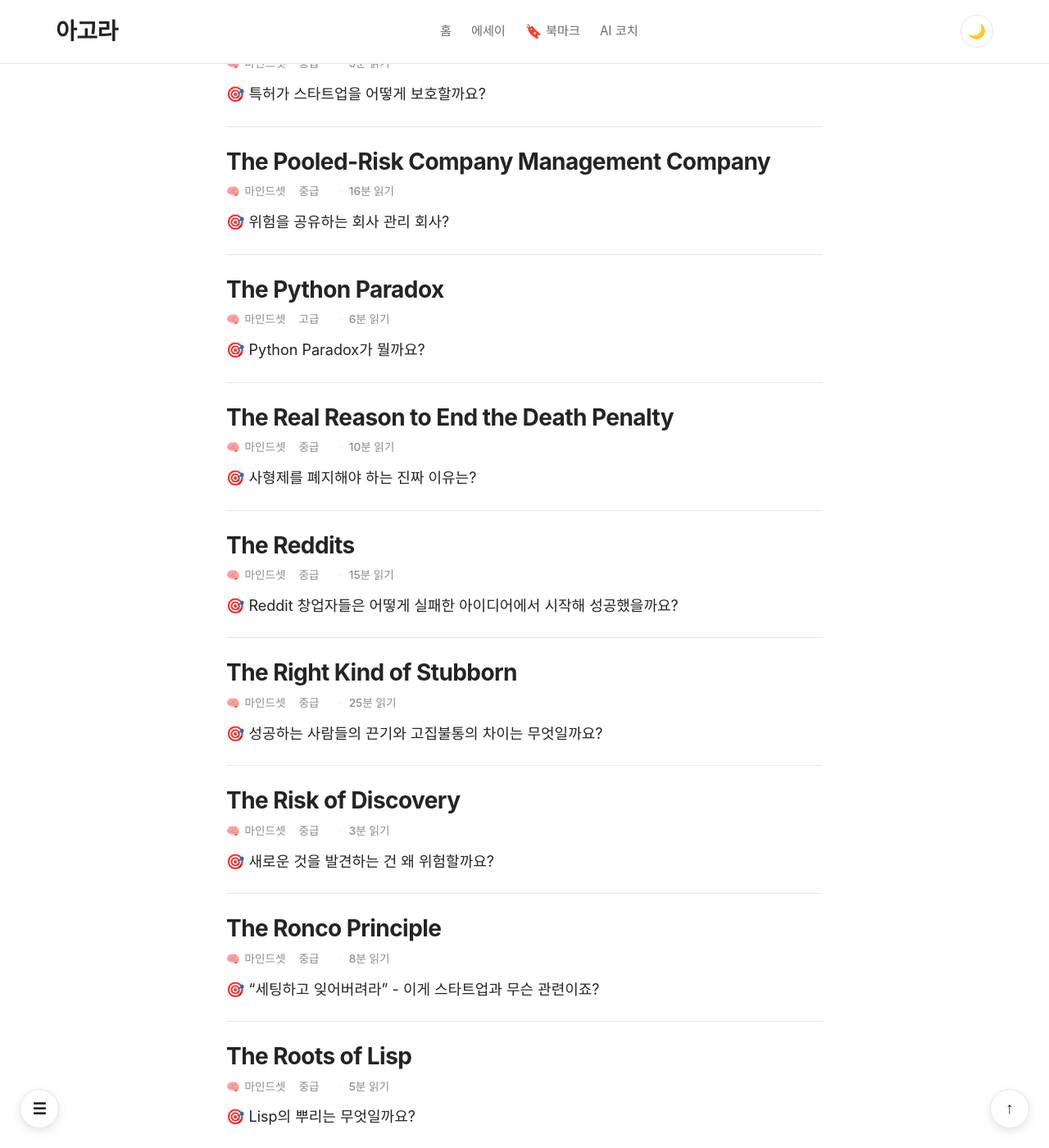
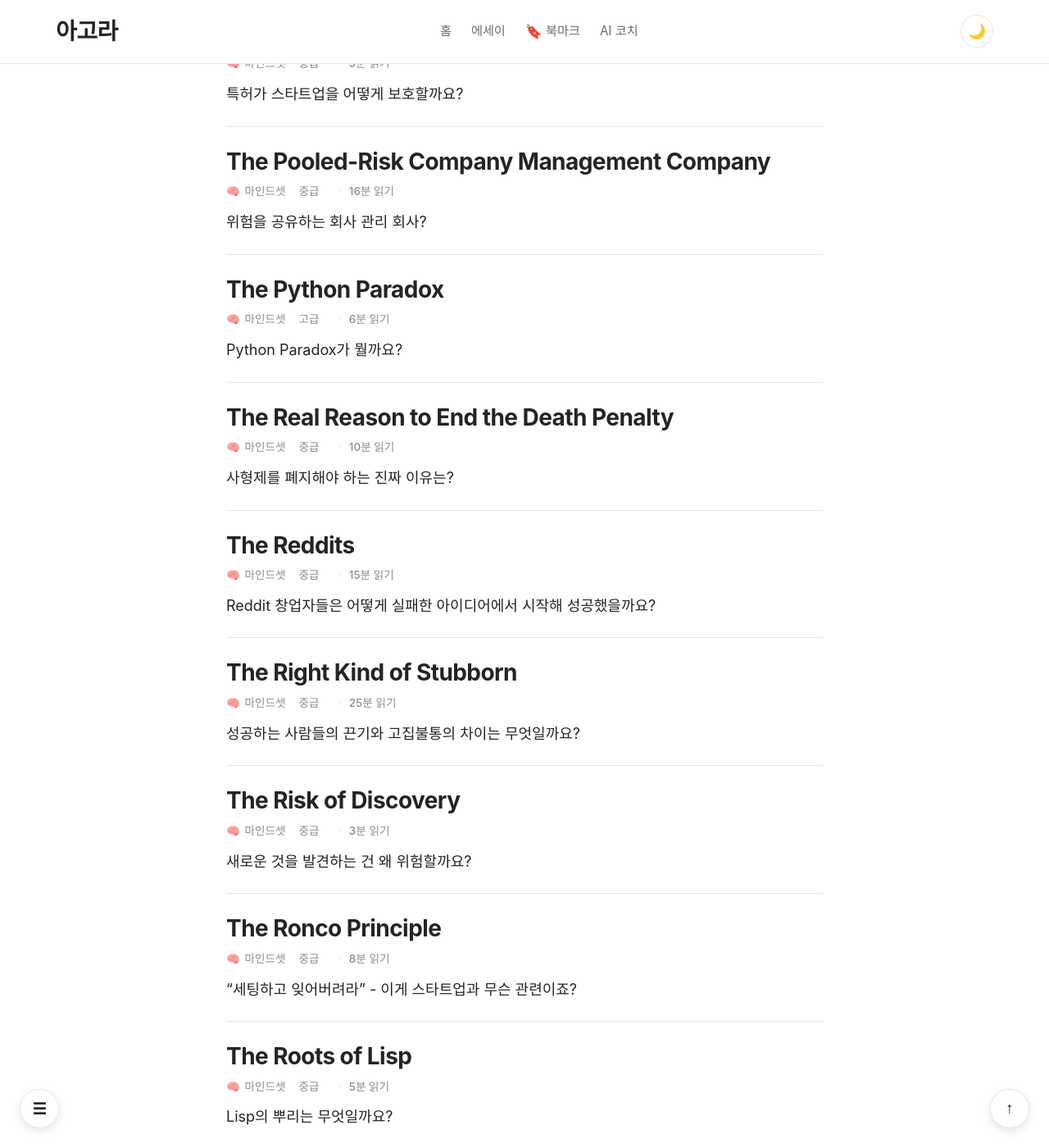
Before and after one commit to arenga/YC, a Jekyll site: the page built from blog/essays.html, in a window 1280 px wide and 1400 px high, scrolled down 24685 px. Shown: the whole window at 82% size. Built offline with Jekyll 4.4.1, drawn with Linux system fonts in a browser that asks for light colours; some web fonts are replaced; some of the changed text lies outside the part shown.

Commit message:
fix: strip 🎯 icon from one-line summaries

```diff
--- a/blog/essays.html
+++ b/blog/essays.html
@@ -73,14 +73,15 @@ permalink: /essays/
           {% endif %}
           {% assign cleaned = trimmed | strip_html | replace: "요약 (Summary)", "" | strip %}
           {% assign cleaned_one = cleaned | replace: "✨", "<<<CUT>>>" | split: "<<<CUT>>>" | first | strip | strip_newlines %}
+          {% assign cleaned_no_icon = cleaned_one | remove: "🎯" | strip %}
           {% assign prefix = cleaned_one | slice: 0, 2 %}
           {% if prefix == "🎯" %}
-            {% assign summary_line = cleaned_one | slice: 2, 500 | strip | truncate: 150 %}
+            {% assign summary_line = cleaned_no_icon | truncate: 150 %}
             {% break %}
           {% elsif prefix == "✨" %}
             {% continue %}
           {% elsif summary_line == "" %}
-            {% assign summary_line = cleaned_one | truncate: 150 %}
+            {% assign summary_line = cleaned_no_icon | truncate: 150 %}
           {% endif %}
         {% endfor %}
         {% if summary_line != "" %}
```
